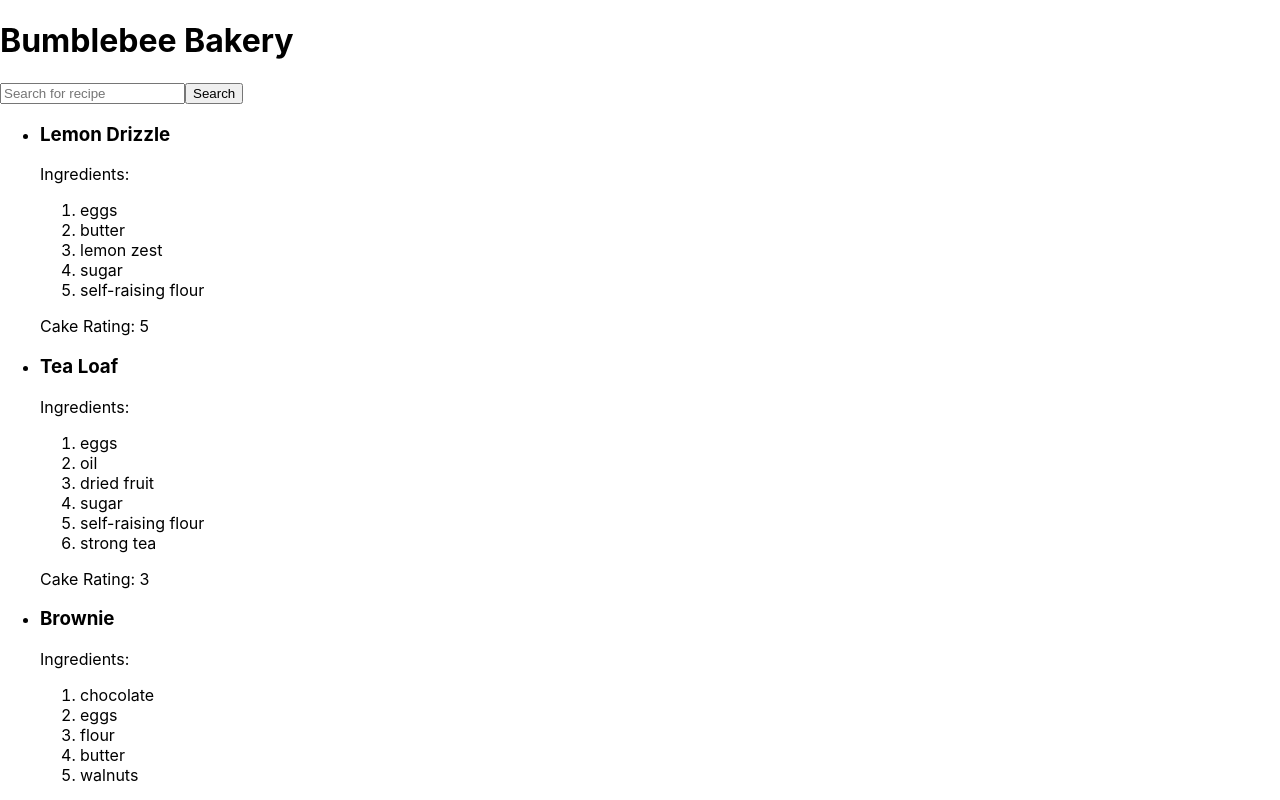
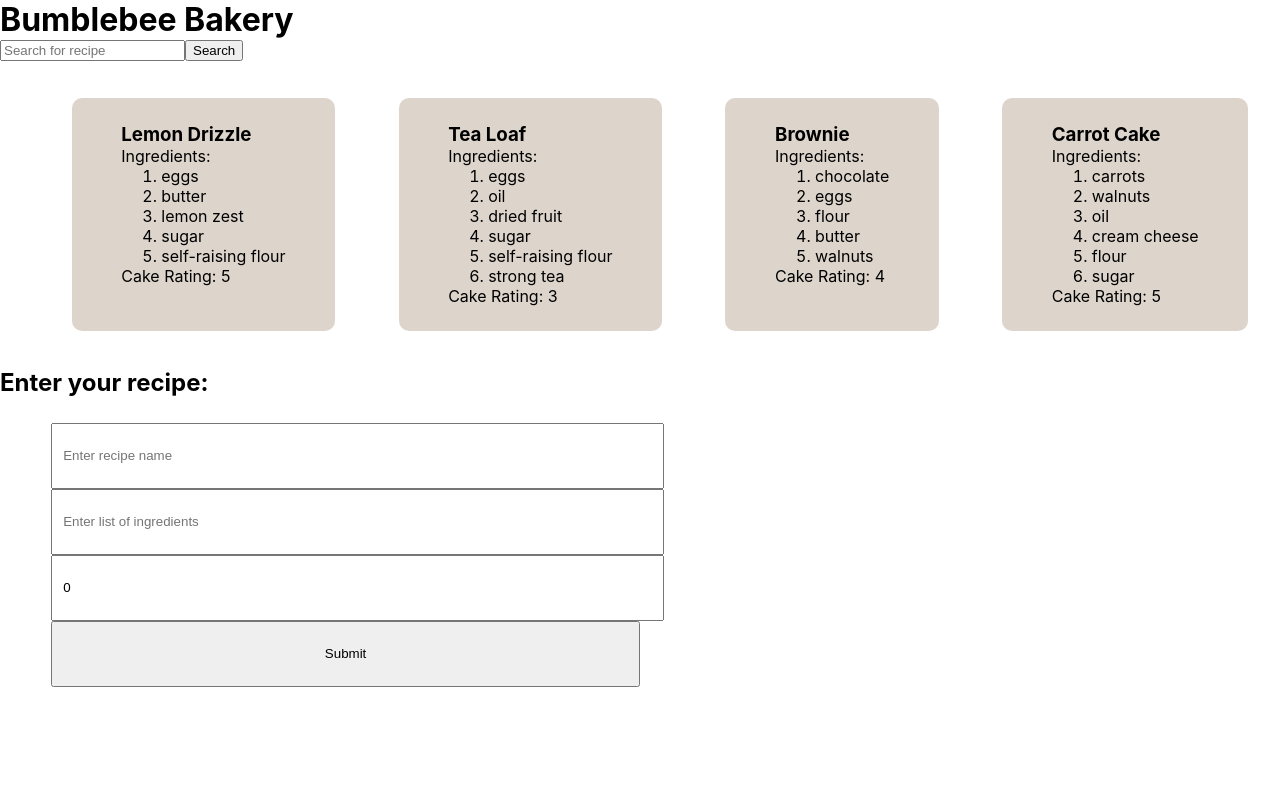
Before and after one commit to Jean-005/react_forms-lab, a React (Create React App) app: page / in a window 1280 px wide. Shown: the top 800 px of the page. Built offline with nearby package versions, Linux system fonts and the light colour scheme.

Commit message:
added some css to cakes and form

```diff
--- a/src/cake.css
+++ b/src/cake.css
@@ -0,0 +1,38 @@
+*{
+    margin: 0;
+}
+
+.cakes {
+    display: flex;
+    flex-direction: row;
+    flex-wrap:wrap;
+    justify-content: space-around;
+    list-style-type: none;
+}
+
+.cake{
+    margin: 3% 1%;
+    padding: 2% 4%;
+    background-color: rgb(221, 213, 204);
+    border-radius: 10px;
+}
+
+.recipeForm{
+    display: flex;
+    flex-direction: column;
+    margin-bottom: 50px;
+    padding: 2% 4%;
+    /* background-color: rgb(158, 158, 238); */
+}
+
+.recipeForm input{
+    width: 50%;
+    padding: 2% 10px;
+}
+
+@media only screen and (max-width: 400px) {
+    body {
+      background-color: lightblue;
+    }
+
+}
--- a/src/components/Cake.js
+++ b/src/components/Cake.js
@@ -1,7 +1,7 @@
 const Cake = ({ cake }) => {
     return (
         <>
-            <li>
+            <li className="cake">
                 <h3>{cake.name}</h3>
                 <p>Ingredients:</p>
                 <ol>
--- a/src/components/CakeList.js
+++ b/src/components/CakeList.js
@@ -7,7 +7,7 @@ const CakeList = ({ cakes }) => {
 
     return (
         <>
-            <ul>{cakeComponent}</ul>
+            <ul className="cakes">{cakeComponent}</ul>
         </>
     );
 }
--- a/src/components/RecipeForm.js
+++ b/src/components/RecipeForm.js
@@ -40,7 +40,8 @@ const RecipeForm = ({ cakes, registerRecipe }) => {
 
     return (
         <>
-            <form onSubmit={handleSubmit}>
+            <h2>Enter your recipe:</h2>
+            <form onSubmit={handleSubmit} className="recipeForm">
                 <input
                     type="text"
                     name="Recipe Name"
--- a/src/containers/CakeContainers.js
+++ b/src/containers/CakeContainers.js
@@ -44,7 +44,7 @@ const CakeContainers = () => {
     }
 
     return (
-        <>
+        <div className="container">
             {
                 filterCakesData.length == 0 ? (
                     <>
@@ -60,7 +60,7 @@ const CakeContainers = () => {
                     </>
                 )
             }
-        </>
+        </div>
     );
 }
 
```
